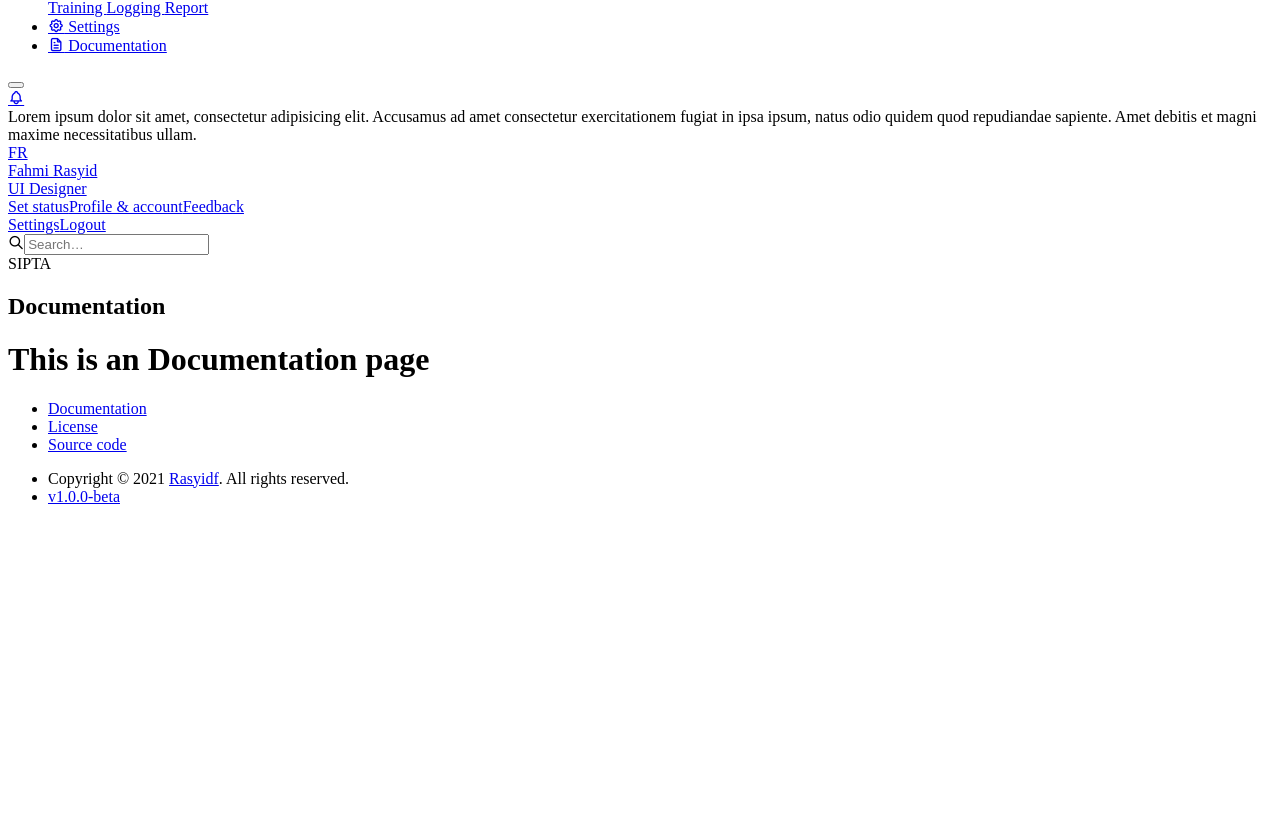
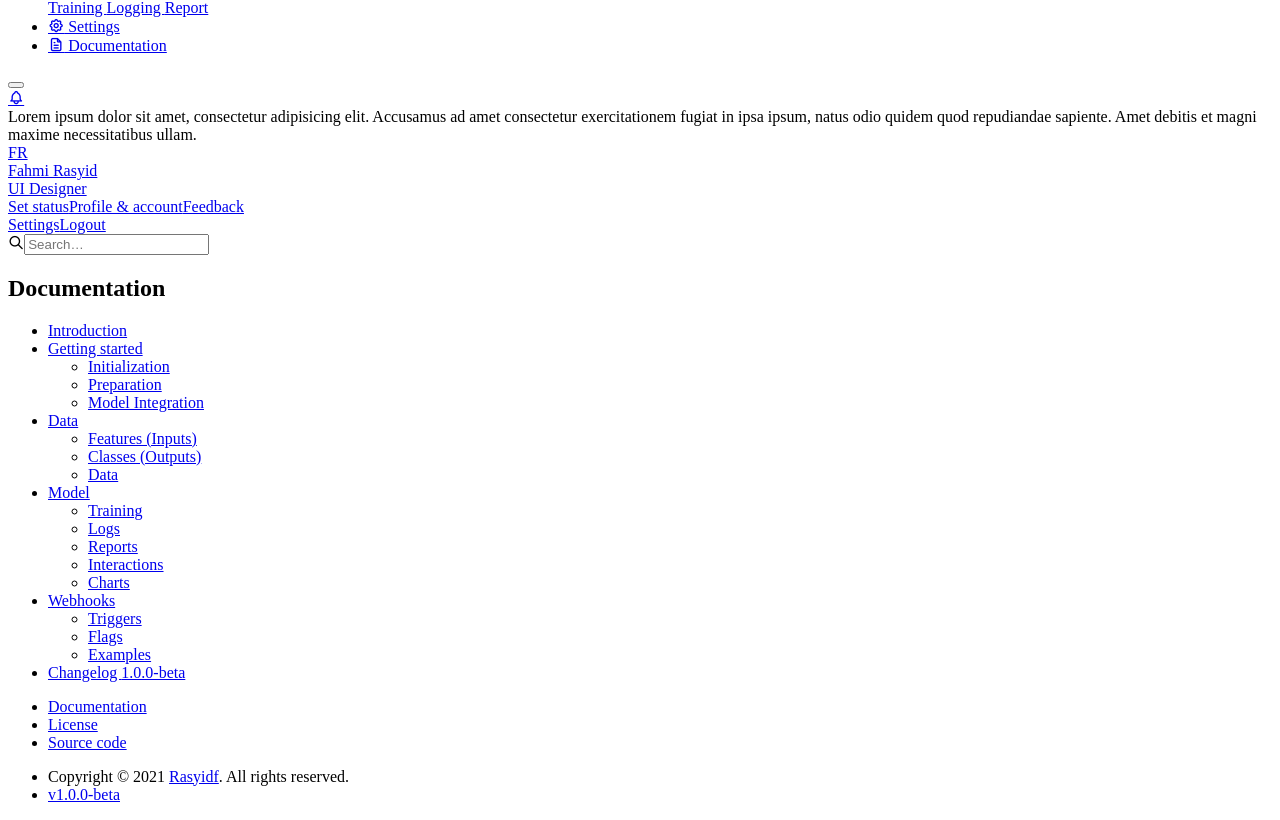
Before and after one commit to rasyidf/sipta-v, a Vue app: page /docs in a window 1280 px wide. Shown: the part 359-1179 px from the top of the page. Before the commit the page ends 881 px from the top, so only its background shows below. Built offline with nearby package versions, Linux system fonts and the light colour scheme.

Commit message:
Update Views

```diff
--- a/package.json
+++ b/package.json
@@ -12,6 +12,7 @@
     "core-js": "^3.6.5",
     "vue": "^3.0.0",
     "vue-router": "^4.0.0-0",
+    "vue-smooth-dnd": "^0.8.1",
     "vuex": "^4.0.0-0"
   },
   "devDependencies": {
--- a/public/index.html
+++ b/public/index.html
@@ -7,7 +7,7 @@
     <link rel="icon" href="<%= BASE_URL %>favicon.ico">
     <title><%= htmlWebpackPlugin.options.title %></title>
   </head>
-  <body class="antialiased">
+  <body class="antialiased border-top-wide border-primary d-flex flex-column">
     <noscript>
       <strong>We're sorry but <%= htmlWebpackPlugin.options.title %> doesn't work properly without JavaScript enabled. Please enable it to continue.</strong>
     </noscript>
--- a/src/router/index.js
+++ b/src/router/index.js
@@ -15,7 +15,22 @@ const routes = [
   {
     path: '/docs',
     name: 'Docs',
-    component: () => import(/* webpackChunkName: "docs" */ '../views/Docs.vue')
+    default:'intro',
+    component: () => import(/* webpackChunkName: "docs" */ '../views/Docs.vue'),
+    children: [
+      {
+        path:'intro',
+        component: () => import(/* webpackChunkName: "intro" */ '../views/docs/intro.vue')
+      },
+      {
+        path: 'init',
+        component: () => import(/* webpackChunkName: "intro" */ '../views/docs/intro.vue')
+      },
+      {
+        path: 'changes',
+        component: () => import(/* webpackChunkName: "changes" */ '../views/docs/changes.vue')
+      }
+    ]
   },
   {
     path: '/settings',
@@ -25,42 +40,42 @@ const routes = [
   {
     path: '/features',
     name: 'Features',
-    component: () => import(/* webpackChunkName: "features" */ '../views/Data/Features.vue')
+    component: () => import(/* webpackChunkName: "features" */ '../views/data/Features.vue')
   },
   {
     path: '/classes',
     name: 'Classes',
-    component: () => import(/* webpackChunkName: "classes" */ '../views/Data/Classes.vue')
+    component: () => import(/* webpackChunkName: "classes" */ '../views/data/Classes.vue')
   },
   {
     path: '/data',
     name: 'Data',
-    component: () => import(/* webpackChunkName: "data" */ '../views/Data/Data.vue')
+    component: () => import(/* webpackChunkName: "data" */ '../views/data/Data.vue')
   },
   {
     path: '/stats',
     name: 'Stats',
-    component: () => import(/* webpackChunkName: "stats" */ '../views/Data/Statistics.vue')
+    component: () => import(/* webpackChunkName: "stats" */ '../views/data/Statistics.vue')
   },
   {
     path: '/train',
     name: 'Train',
-    component: () => import(/* webpackChunkName: "train" */ '../views/Models/Train.vue')
+    component: () => import(/* webpackChunkName: "train" */ '../views/models/Train.vue')
   },
   {
     path: '/logs',
     name: 'Logs',
-    component: () => import(/* webpackChunkName: "logs" */ '../views/Models/Logs.vue')
+    component: () => import(/* webpackChunkName: "logs" */ '../views/models/Logs.vue')
   },
   {
     path: '/report',
     name: 'Report',
-    component: () => import(/* webpackChunkName: "report" */ '../views/Models/Report.vue')
-  },
+    component: () => import(/* webpackChunkName: "report" */ '../views/models/Report.vue')
+  }
 ]
 
 const router = createRouter({
-  linkActiveClass : 'active',
+  linkActiveClass: 'active',
   history: createWebHistory(),
   routes
 })
--- a/src/views/Data/Data.vue
+++ b/src/views/Data/Data.vue
@@ -1,6 +1,6 @@
 <template>
   <div class="container-xl">
-    <PageHeader title="Report" subtitle="Models"/>
+    <PageHeader title="Data" subtitle="Models" />
     <h1>This is an Data page</h1>
   </div>
 </template>
--- a/src/views/Data/Features.vue
+++ b/src/views/Data/Features.vue
@@ -1,6 +1,6 @@
 <template>
   <div class="container-xl">
-    <PageHeader title="Report" subtitle="Models"/>
+    <PageHeader title="Features" subtitle="Models"/>
     <h1>This is an Features page</h1>
   </div>
 </template>
--- a/src/views/Docs.vue
+++ b/src/views/Docs.vue
@@ -1,7 +1,158 @@
 <template>
   <div class="container-xl">
-    <PageHeader title="Documentation" subtitle="SIPTA"/>
-    <h1>This is an Documentation page</h1>
+    <PageHeader title="Documentation" />
+    <div class="row gx-lg-4">
+      <div class="d-none d-lg-block col-lg-3">
+        <ul class="nav nav-pills nav-vertical">
+          <li class="nav-item">
+            <router-link to="/docs/intro" exact class="nav-link">
+              Introduction
+            </router-link>
+          </li>
+          <li class="nav-item">
+            <a
+              href="#menu-base"
+              class="nav-link collapsed"
+              data-bs-toggle="collapse"
+              aria-expanded="false"
+            >
+              Getting started
+              <span class="nav-link-toggle"></span>
+            </a>
+            <ul class="nav nav-pills collapse" id="menu-base" style="">
+              <li class="nav-item">
+                <router-link to="/docs/init" class="nav-link">
+                  Initialization
+                </router-link>
+              </li>
+              <li class="nav-item">
+                <router-link to="/docs/preparation" class="nav-link">
+                  Preparation
+                </router-link>
+              </li>
+              <li class="nav-item">
+                <router-link to="/docs/models" class="nav-link">
+                  Model Integration
+                </router-link>
+              </li>
+            </ul>
+          </li>
+
+          <li class="nav-item">
+            <a
+              href="#menu-layout"
+              class="nav-link"
+              data-bs-toggle="collapse"
+              aria-expanded="false"
+            >
+              Data
+              <span class="nav-link-toggle"></span>
+            </a>
+            <ul class="nav nav-pills collapse" id="menu-layout">
+              <li class="nav-item">
+                <router-link to="/docs/features" class="nav-link">
+                  Features (Inputs)
+                </router-link>
+              </li>
+              <li class="nav-item">
+                <router-link to="/docs/classes" class="nav-link">
+                  Classes (Outputs)
+                </router-link>
+              </li>
+              <li class="nav-item">
+                <router-link to="/docs/data" class="nav-link">
+                  Data
+                </router-link>
+              </li>
+            </ul>
+          </li>
+
+          <li class="nav-item">
+            <a
+              href="#menu-utils"
+              class="nav-link"
+              data-bs-toggle="collapse"
+              aria-expanded="false"
+            >
+              Model
+              <span class="nav-link-toggle"></span>
+            </a>
+            <ul class="nav nav-pills collapse" id="menu-utils">
+              <li class="nav-item">
+                <router-link to="/docs/training" class="nav-link">
+                  Training
+                </router-link>
+              </li>
+              <li class="nav-item">
+                <router-link to="/docs/logs" class="nav-link">
+                  Logs
+                </router-link>
+              </li>
+              <li class="nav-item">
+                <router-link to="/docs/reports" class="nav-link">
+                  Reports
+                </router-link>
+              </li>
+              <li class="nav-item">
+                <router-link to="/docs/interactions" class="nav-link">
+                  Interactions
+                </router-link>
+              </li>
+
+              <li class="nav-item">
+                <router-link to="/docs/charts" class="nav-link">
+                  Charts
+                </router-link>
+              </li>
+            </ul>
+          </li>
+
+          <li class="nav-item">
+            <a
+              href="#menu-plugins"
+              class="nav-link"
+              data-bs-toggle="collapse"
+              aria-expanded="false"
+            >
+              Webhooks
+              <span class="nav-link-toggle"></span>
+            </a>
+            <ul class="nav nav-pills collapse" id="menu-plugins">
+              <li class="nav-item">
+                <router-link to="/docs/webhook-triggers" class="nav-link">
+                  Triggers
+                </router-link>
+              </li>
+              <li class="nav-item">
+                <router-link to="/docs/webhook-flags" class="nav-link">
+                  Flags
+                </router-link>
+              </li>
+              <li class="nav-item">
+                <router-link to="/docs/webhook-examples" class="nav-link">
+                  Examples
+                </router-link>
+              </li>
+            </ul>
+          </li>
+          <li class="nav-item">
+            <router-link to="changes" class="nav-link">
+              Changelog
+              <span class="badge bg-blue-lt ms-auto">1.0.0-beta</span>
+            </router-link>
+          </li>
+        </ul>
+      </div>
+      <div class="col-lg-9">
+        <div class="card card-lg">
+          <div class="card-body">
+            <div class="markdown">
+              <router-view/>
+            </div>
+          </div>
+        </div>
+      </div>
+    </div>
   </div>
 </template>
 
--- /dev/null
+++ b/src/views/docs/changes.vue
@@ -0,0 +1,3 @@
+<template>
+    <h1>Change Log</h1>
+</template>
--- /dev/null
+++ b/src/views/docs/intro.vue
@@ -0,0 +1,3 @@
+<template>
+    <h1>Welcome to Sipta</h1>
+</template>
```
Also changed, not shown: src/views/oobe/Start.vue (added, +68 -0 lines), 1 other file (tests, documents, lock files or other folders).
